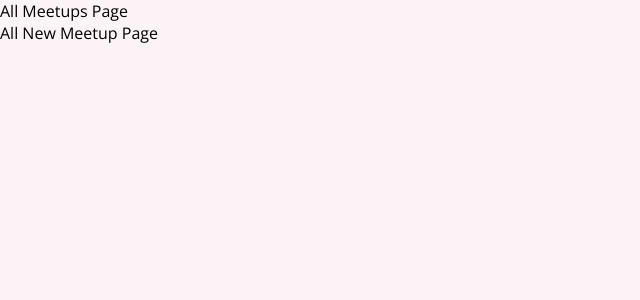
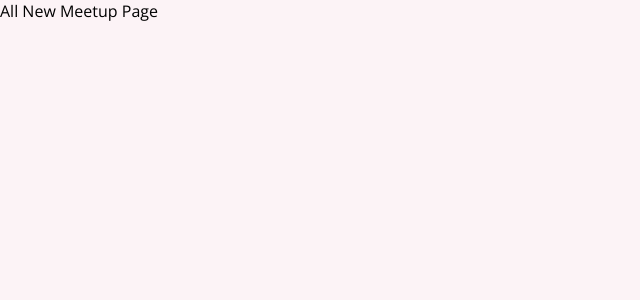
Before and after one commit to chay-chay/react-course-code, a React (Create React App) app: page /new-meetup in a window 1280 px wide. Shown: the top 300 px of the page, without its empty margins (0-640 px from the left). Built offline with nearby package versions, Linux system fonts and the light colour scheme.

Commit message:
added Switch

```diff
--- a/src/App.js
+++ b/src/App.js
@@ -1,4 +1,4 @@
-import { Route } from "react-router-dom";
+import { Route, Switch } from "react-router-dom";
 import AllMeetupsPage from "./pages/AllMeetups";
 import NewMeetupPage from "./pages/NewMeetup";
 import FavoritesPage from "./pages/Favorites";
@@ -6,7 +6,8 @@ import FavoritesPage from "./pages/Favorites";
 function App() {
   return (
     <div>
-      <Route path="/">
+      <Switch>
+        <Route path="/" exact>
           <AllMeetupsPage />
         </Route>
         <Route path="/new-meetup">
@@ -15,6 +16,7 @@ function App() {
         <Route path="/favorites">
           <FavoritesPage />
         </Route>
+      </Switch>
     </div>
   );
 }
```
Lines whose indentation alone changed are shown as unchanged.
